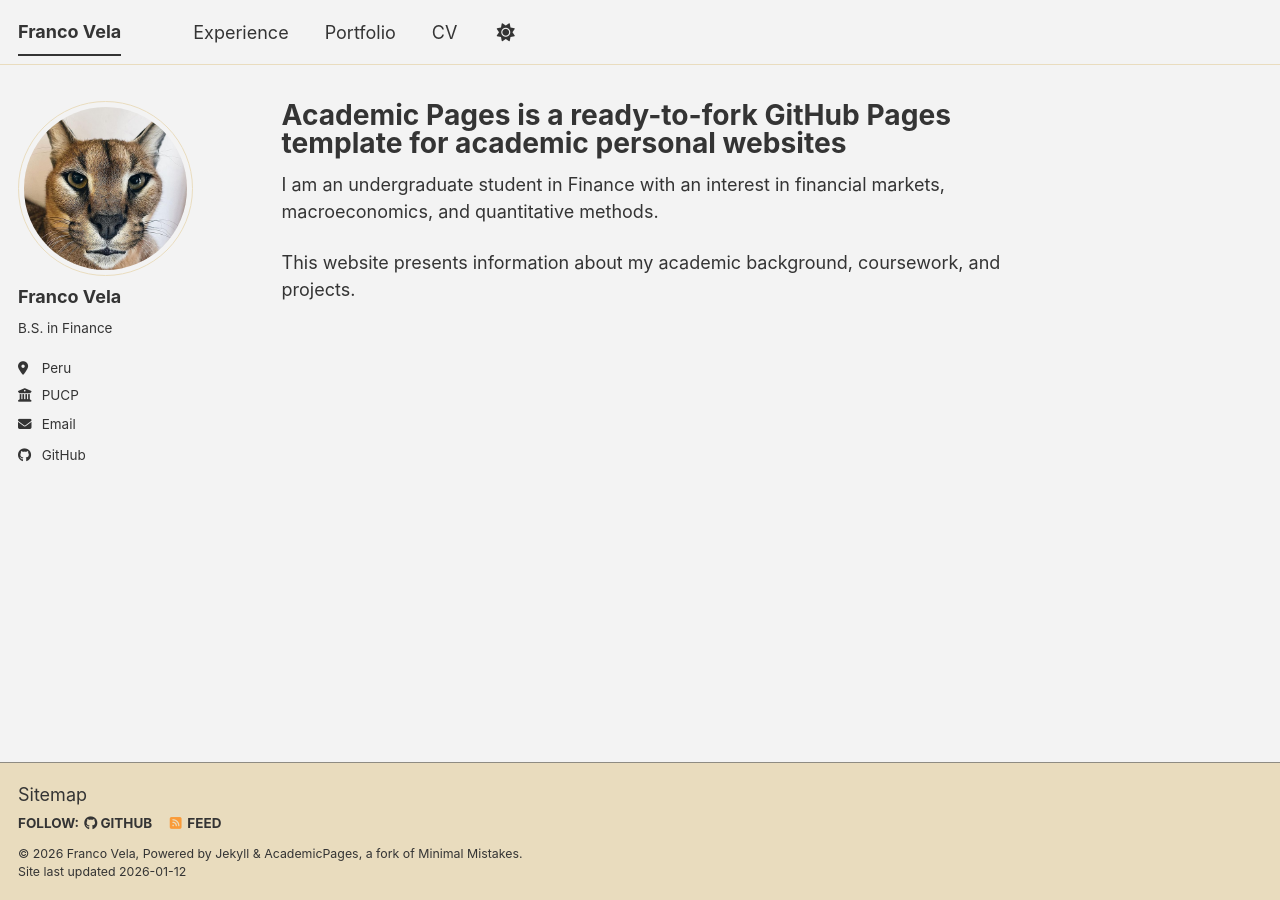
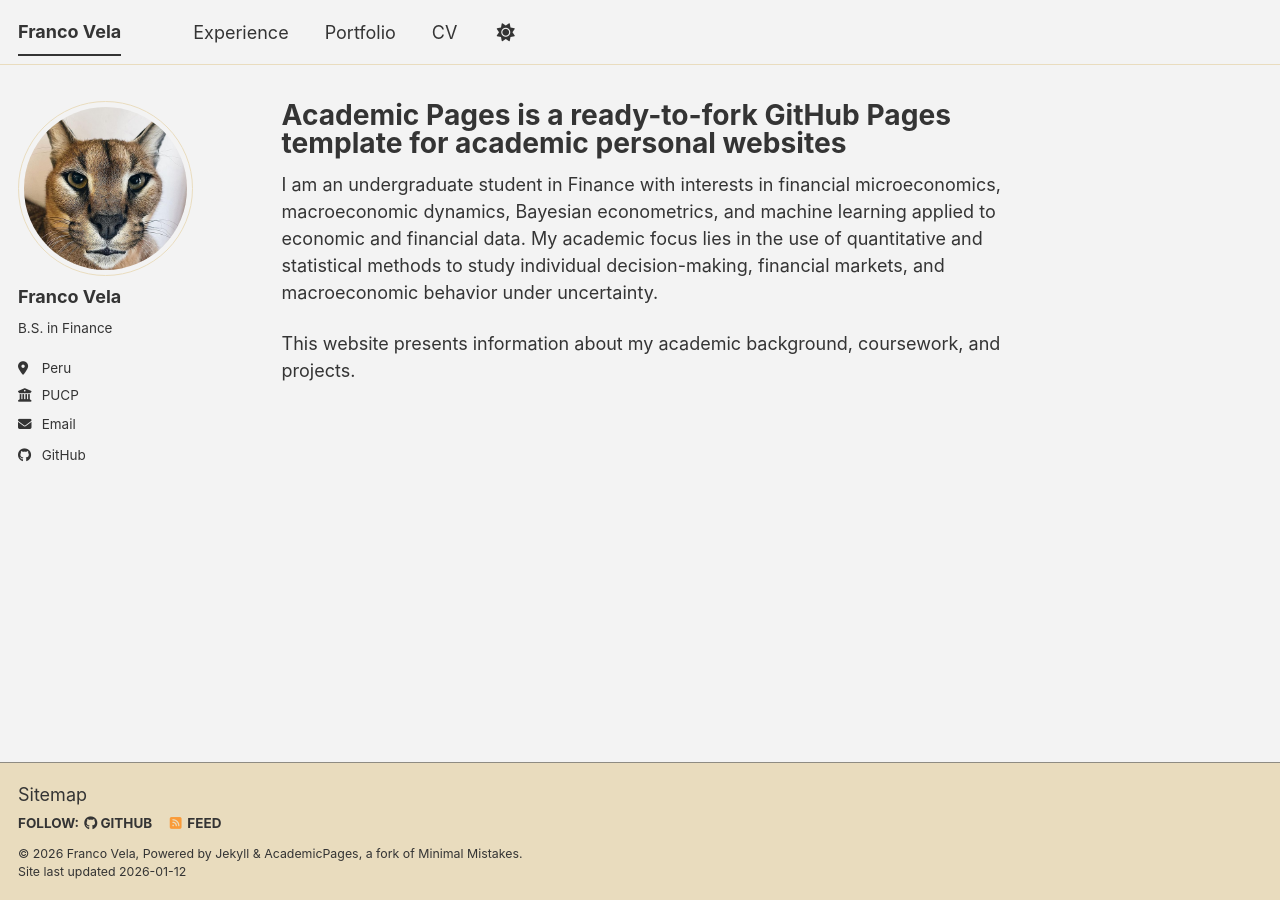
Before and after one commit to fvelam/fvelam.github.io, a Jekyll site: the page built from _pages/about.md, in a window 1280 px wide. Built offline with Jekyll 4.4.1, drawn with Linux system fonts in a browser that asks for light colours; a script bundle is joined from its source files by our own code; library files that are not in the unit come from our copies.

Commit message:
Revise about section to detail academic interests
Expanded description of academic interests and focus areas.

```diff
--- a/_pages/about.md
+++ b/_pages/about.md
@@ -7,8 +7,7 @@ redirect_from:
   - /about.html
 ---
 
-I am an undergraduate student in Finance with an interest in financial markets,
-macroeconomics, and quantitative methods.
+I am an undergraduate student in Finance with interests in financial microeconomics, macroeconomic dynamics, Bayesian econometrics, and machine learning applied to economic and financial data. My academic focus lies in the use of quantitative and statistical methods to study individual decision-making, financial markets, and macroeconomic behavior under uncertainty.
 
 This website presents information about my academic background, coursework,
 and projects.
```
